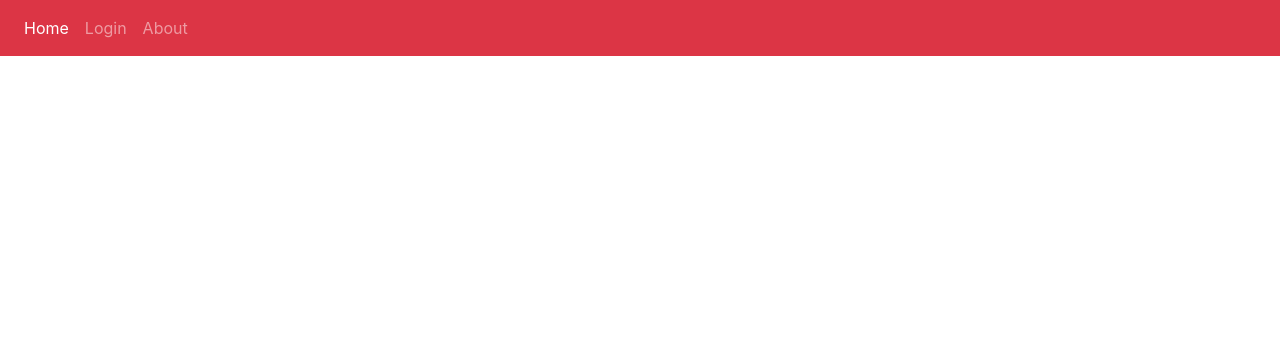
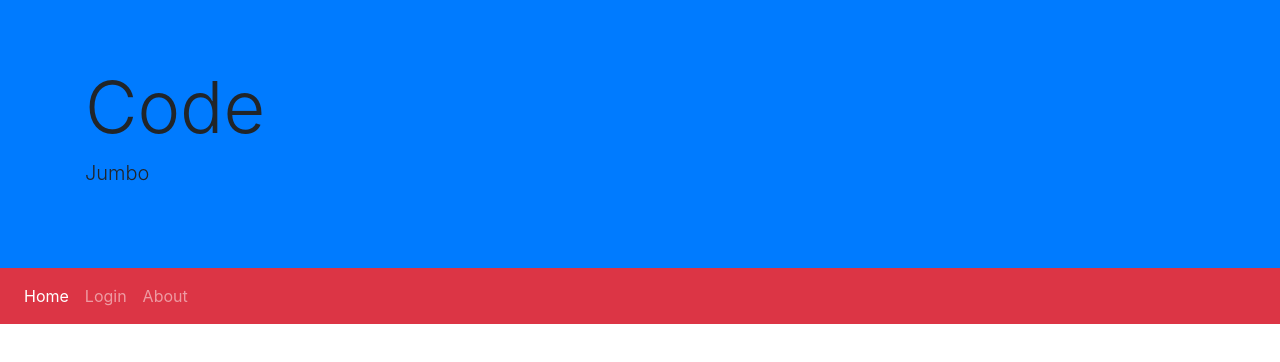
Before and after one commit to ZhongYi-Liao/GitWebTest, a plain HTML site: page index.html in a window 1280 px wide. Drawn offline with nearby package versions, Linux system fonts and the light colour scheme.

Commit message:
Add jumbotron

```diff
--- a/index.html
+++ b/index.html
@@ -11,6 +11,13 @@
     <title>Git</title>
 </head>
 <body>
+ <div class="jumbotron jumbotron-fluid bg-primary" style="margin-bottom:0">
+        <div class="container">
+            <h1 class="display-3">Code</h1>
+            <p class="lead">Jumbo</p>
+        </div>
+    </div>
+
     <nav class="navbar navbar-expand navbar-dark bg-danger">
         <div class="nav navbar-nav">
             <a class="nav-item nav-link active" href="#">Home</a>
@@ -18,5 +25,6 @@
             <a class="nav-item nav-link" href="about.html">About</a>
         </div>
     </nav>
+
 </body>
 </html>
```
